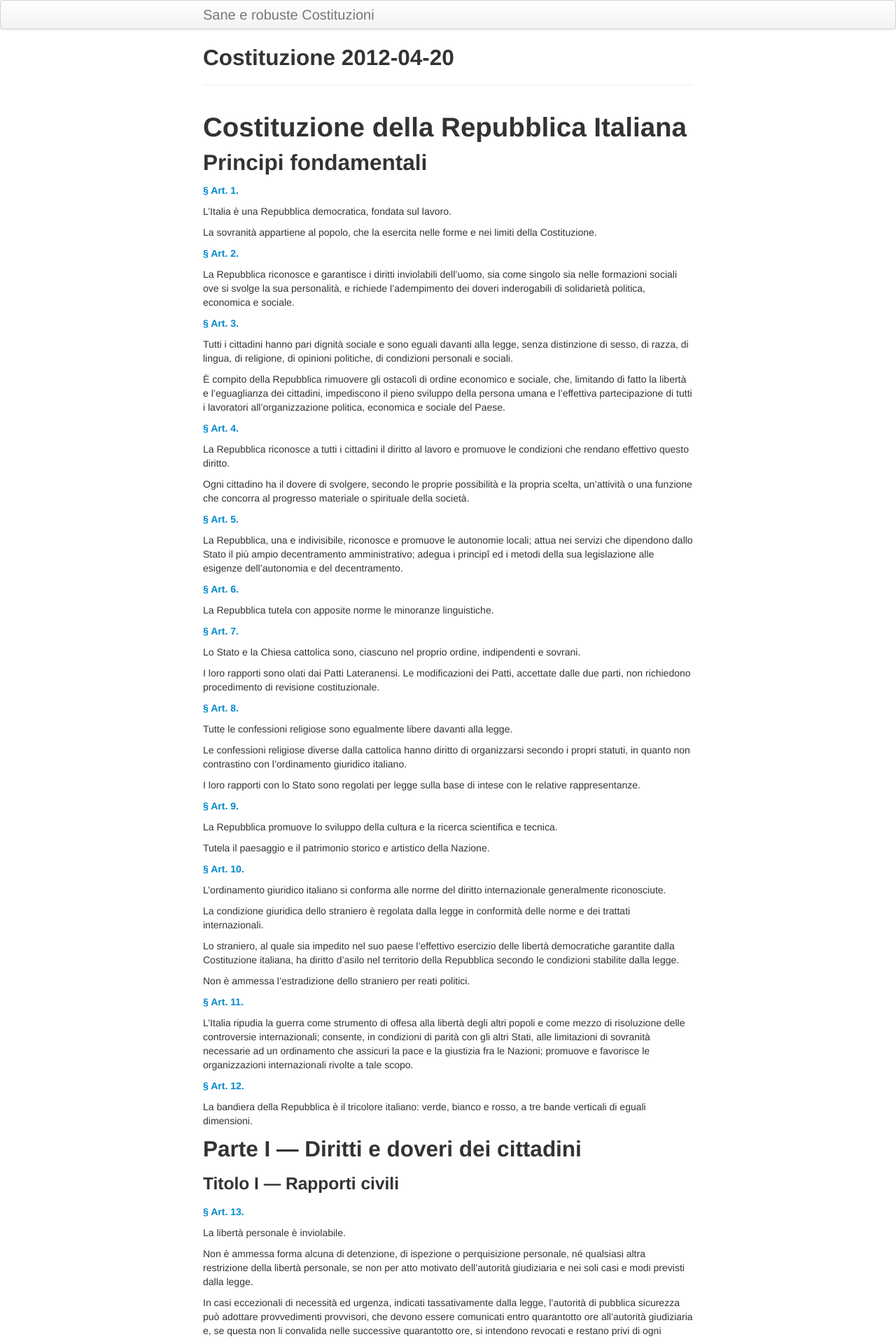
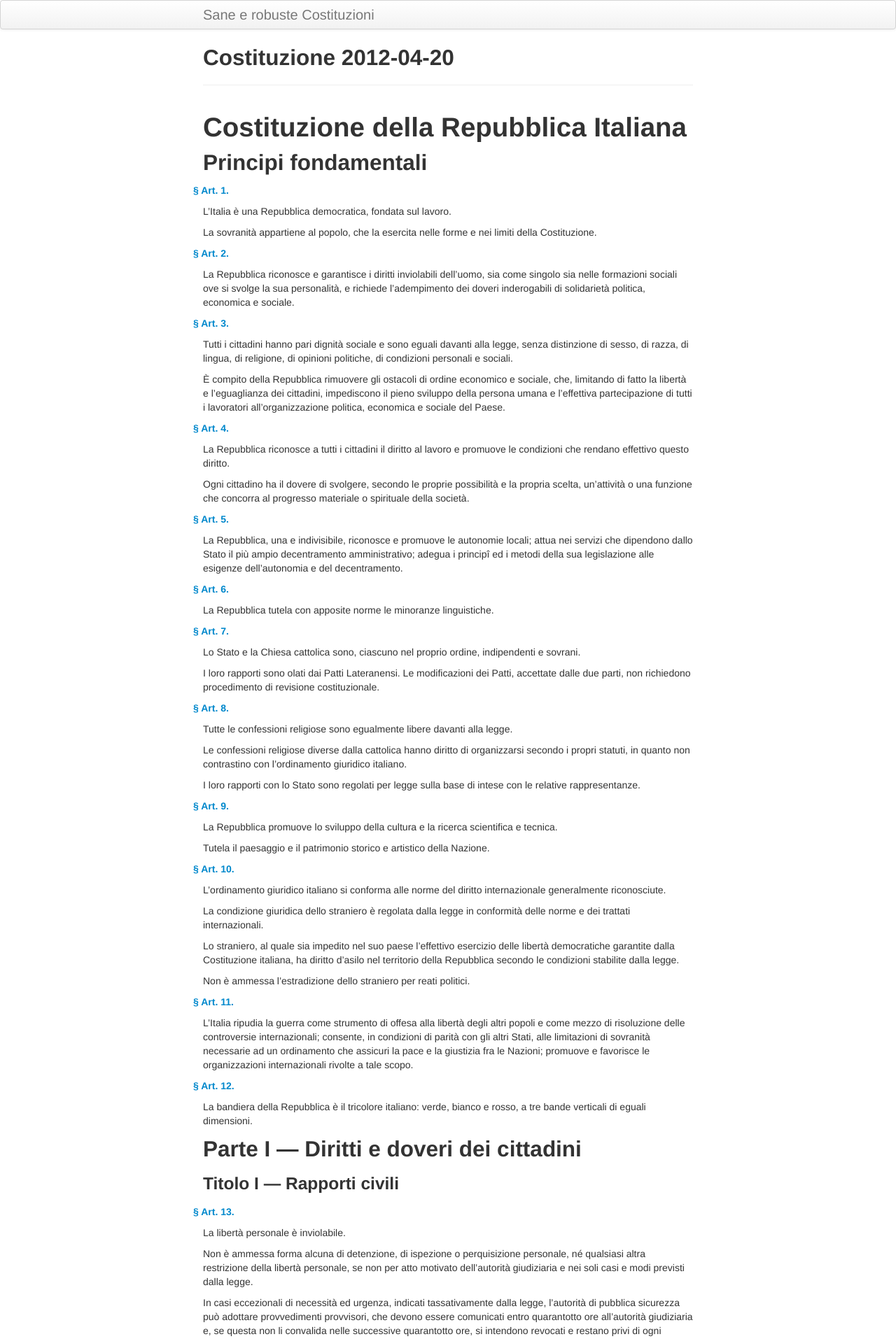
Before and after one commit to zacchiro/costituzione, a Jekyll site: the page built from fulltext/2012-04-20.md, in a window 1280 px wide. Shown: the top 1914 px of the page at 70% size. Built offline with Jekyll 4.4.1, drawn with Linux system fonts in a browser that asks for light colours.

Commit message:
publishing diffs (auto)

```diff
--- a/assets/themes/twitter/css/costituzione.css
+++ b/assets/themes/twitter/css/costituzione.css
@@ -10,5 +10,5 @@ ins {
 
 h5::before {
     content: "§ ";
-    margin-left: "-1em";
+    margin-left: -1em;
 }
```
